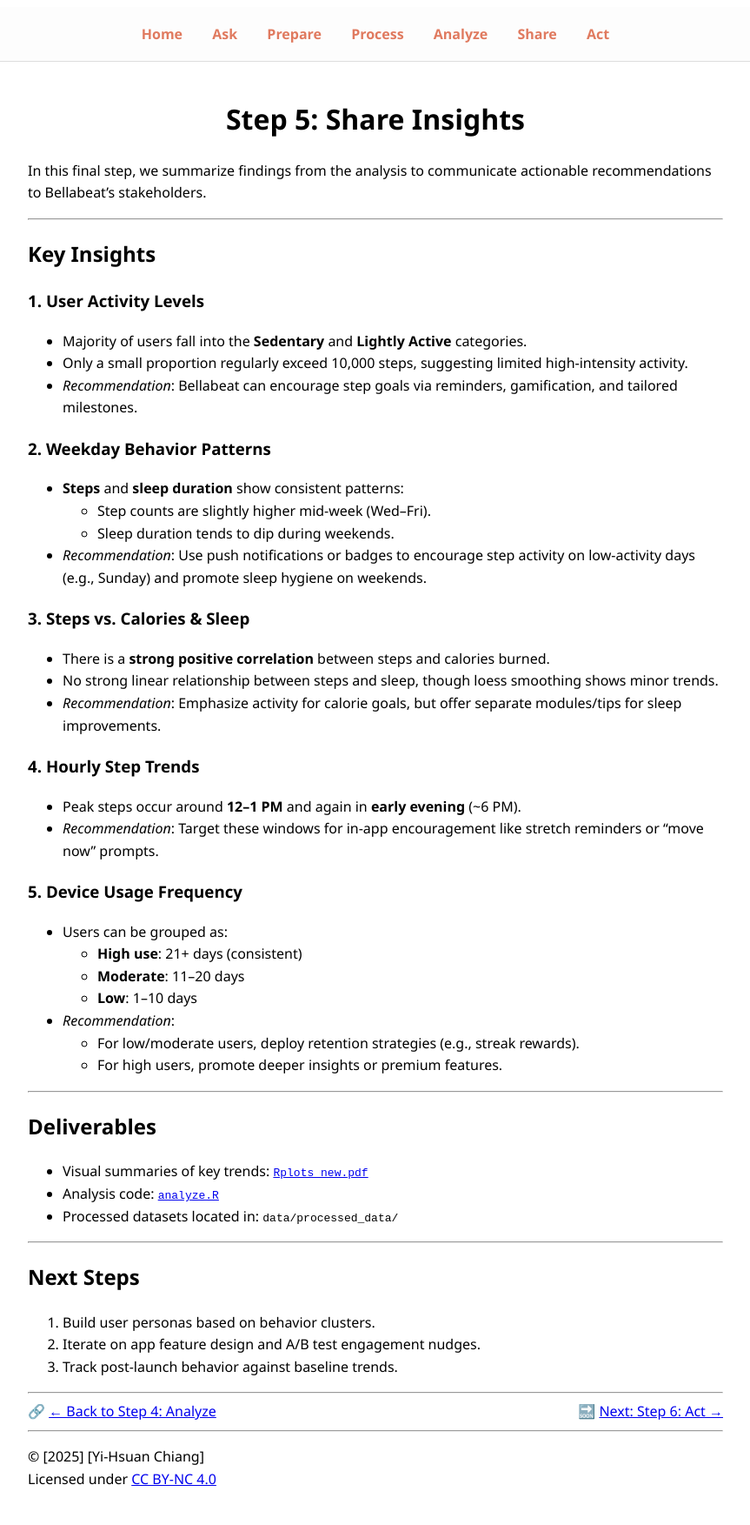
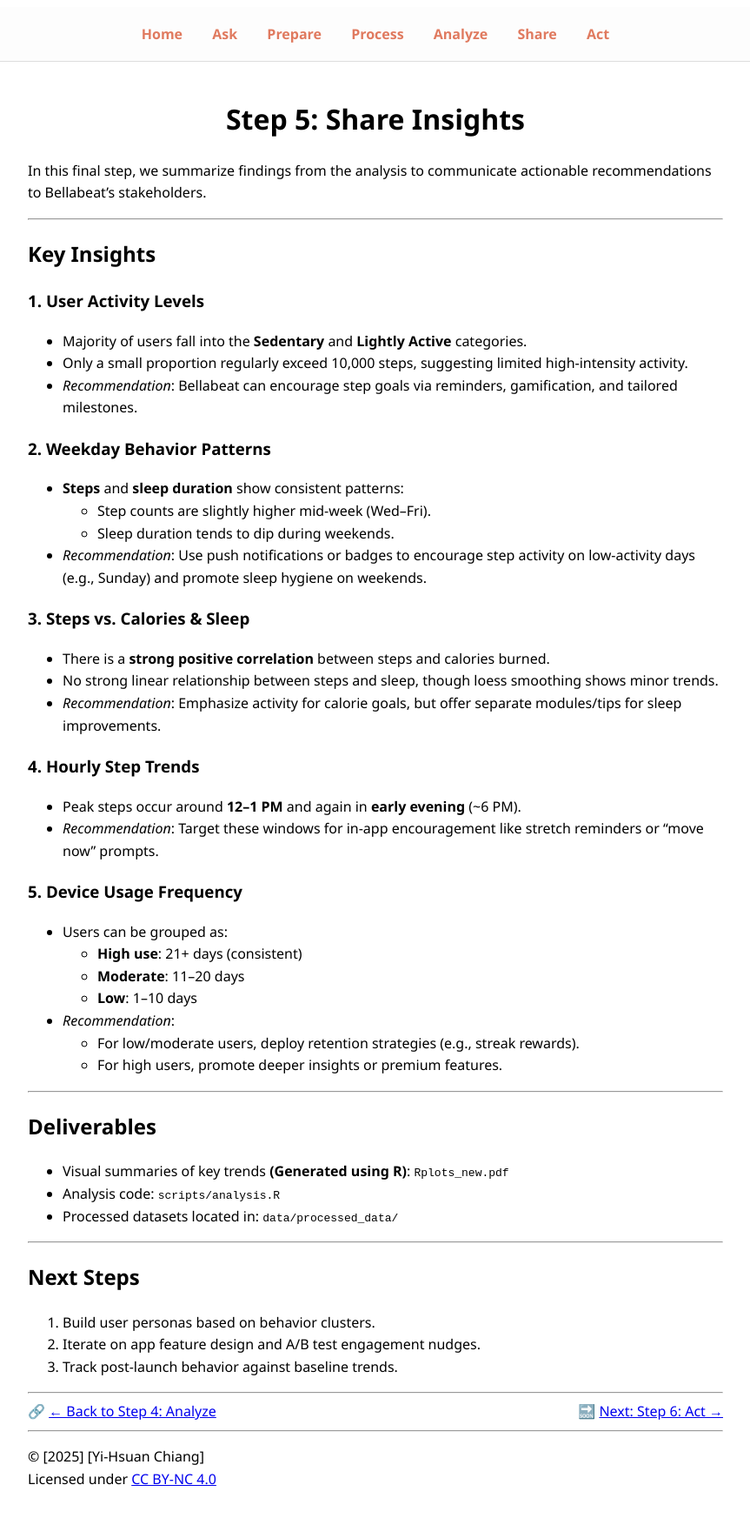
Before and after one commit to YiChiang12/bellabeat_case_study, a Jekyll site: the page built from docs/step5_share/step5_share.md, in a window 1280 px wide. Shown: the whole page at 87% size, without its empty margins (208-1071 px from the left). Built offline with Jekyll 4.4.1, drawn with Linux system fonts in a browser that asks for light colours.

Commit message:
update readme and step5

```diff
--- a/docs/step5_share/step5_share.md
+++ b/docs/step5_share/step5_share.md
@@ -45,8 +45,9 @@ In this final step, we summarize findings from the analysis to communicate actio
 
 ## Deliverables
 
-- Visual summaries of key trends: [`Rplots_new.pdf`](../../Rplots_new.pdf)
-- Analysis code: [`analyze.R`](../../scripts/analysis.R)
+- Visual summaries of key trends **(Generated using R)**: `Rplots_new.pdf`
+- Analysis code: `scripts/analysis.R`
+<!-- - Analysis code: [`analyze.R`](../../scripts/analysis.R) -->
 - Processed datasets located in: `data/processed_data/`
 
 ---
```
Also changed, not shown: docs/index.md (+1 -1 lines).
